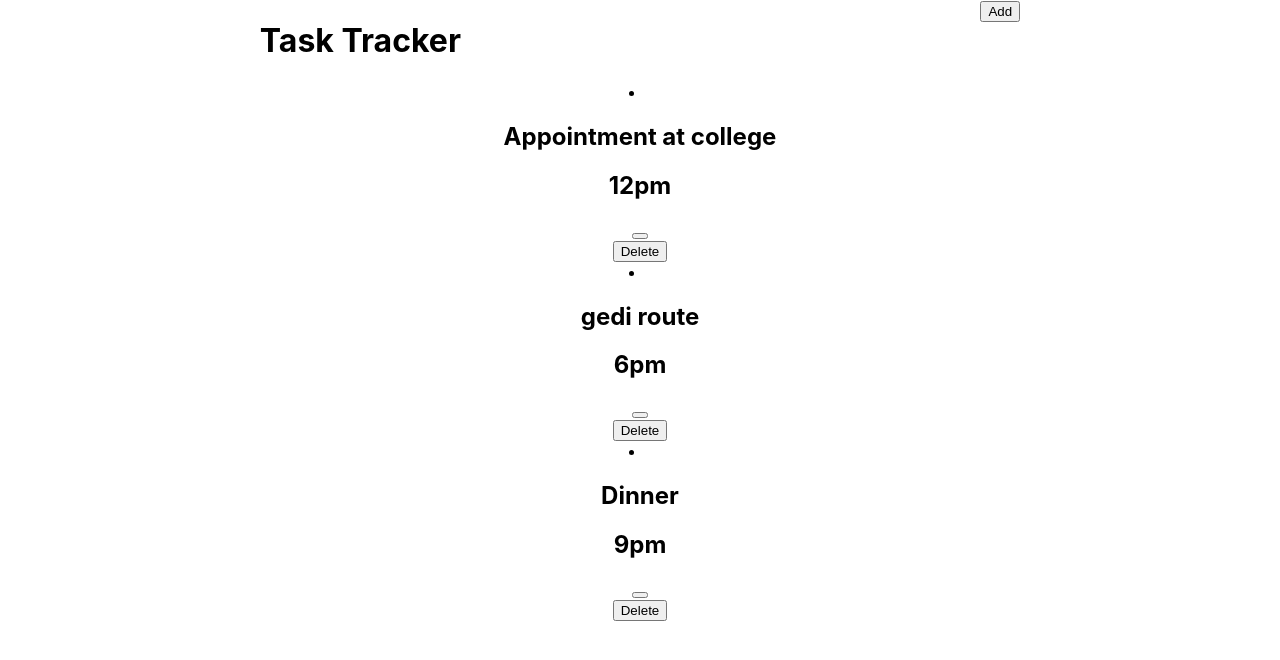
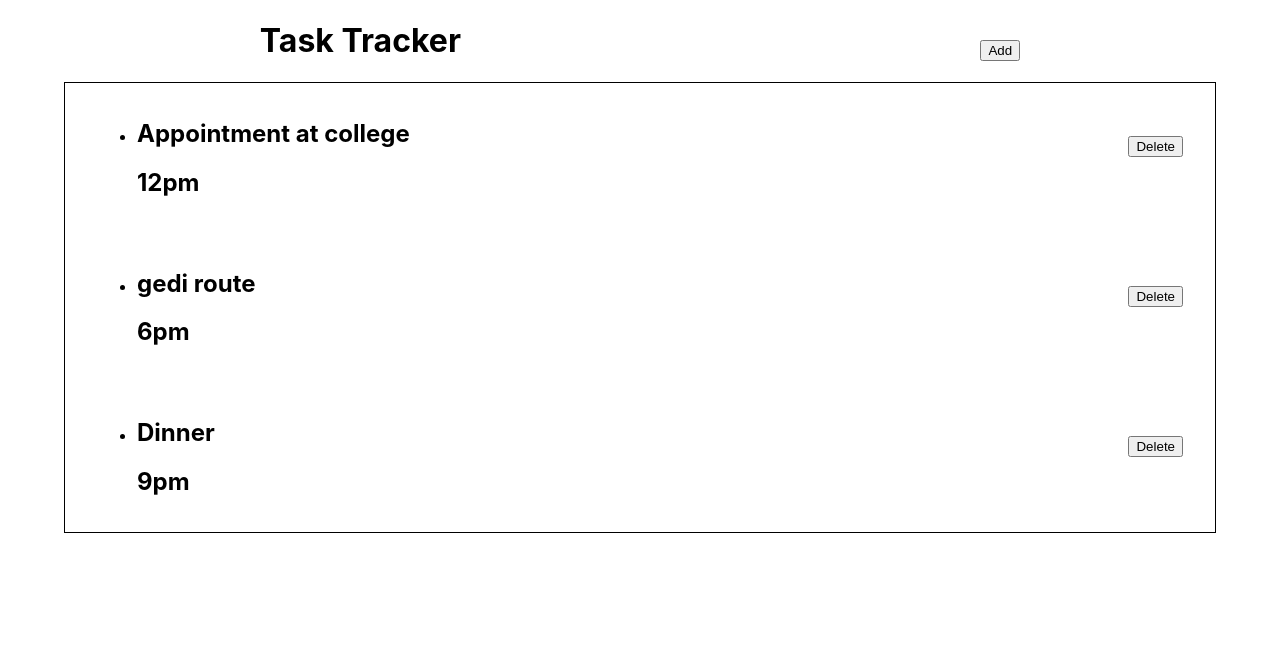
Before and after one commit to mohitjangir17/traversymediabasics, a React (Create React App) app: page / in a window 1280 px wide. Shown: the top 660 px of the page. Built offline with nearby package versions, Linux system fonts and the light colour scheme.

Commit message:
some styling

```diff
--- a/src/App.css
+++ b/src/App.css
@@ -1,10 +1,5 @@
 .App {
   text-align: center;
-}
-
-.App-logo {
-  height: 40vmin;
-  pointer-events: none;
 }
 
 @media (prefers-reduced-motion: no-preference) {
@@ -18,26 +13,13 @@
   justify-content: space-around;
 }
 
-.App-header {
-  background-color: #282c34;
-  min-height: 100vh;
+.Tasks {
+  border: 1px solid black;
+  margin: 0 4em;
+}
+.Task {
+  text-align: left;
   display: flex;
-  flex-direction: column;
-  align-items: center;
-  justify-content: center;
-  font-size: calc(10px + 2vmin);
-  color: white;
+  justify-content: space-between;
+  margin: 0 2em;
 }
-
-.App-link {
-  color: #61dafb;
-}
-
-@keyframes App-logo-spin {
-  from {
-    transform: rotate(0deg);
-  }
-  to {
-    transform: rotate(360deg);
-  }
-}
--- a/src/App.js
+++ b/src/App.js
@@ -23,13 +23,18 @@ function App() {
   ]);
 
   const deleteTask = (id) => {
-    console.log("delete", id);
+    setTasks(tasks.filter((task) => task.id !== id));
+    console.log("deleted");
   };
 
   return (
     <div className="App">
       <Header />
-      <Tasks tasks={tasks} onDelete={deleteTask} />
+      {tasks.length > 0 ? (
+        <Tasks tasks={tasks} onDelete={deleteTask} />
+      ) : (
+        <h1>No Tasks Available</h1>
+      )}
     </div>
   );
 }
--- a/src/Button.js
+++ b/src/Button.js
@@ -1,9 +1,11 @@
 import "./App.css";
 
-function Button({ text, onClick }) {
+function Button({ text, onClick, style }) {
   return (
     <div className="Button">
-      <button onClick={onClick}>{text}</button>
+      <button style={style} onClick={onClick}>
+        {text}
+      </button>
     </div>
   );
 }
--- a/src/Header.js
+++ b/src/Header.js
@@ -5,9 +5,11 @@ function Header() {
   return (
     <div className="Header">
       <h1>Task Tracker</h1>
-      <Button text="Add" />
+      <Button style={style} text="Add" />
     </div>
   );
 }
-
+var style = {
+  marginTop: "3em",
+};
 export default Header;
--- a/src/Task.js
+++ b/src/Task.js
@@ -2,17 +2,21 @@ import "./App.css";
 import Button from "./Button";
 
 function Task({ task, onDelete }) {
-  const onDeletee = () => {
-    console.log("delete");
-  };
   return (
     <div className="Task">
-      <h2>{task.task}</h2>
-      <h2>{task.time}</h2>
-      <button onClick={onDeletee}></button>
-      <Button onClick={onDelete} text="Delete" />
+      <ul>
+        <li>
+          <h2>{task.task}</h2>
+          <h2>{task.time}</h2>
+        </li>
+      </ul>
+      <div>
+        <Button style={style} onClick={onDelete} text="Delete" />
+      </div>
     </div>
   );
 }
-
+var style = {
+  marginTop: "4em",
+};
 export default Task;
--- a/src/Tasks.js
+++ b/src/Tasks.js
@@ -5,9 +5,7 @@ function Tasks({ tasks, onDelete }) {
   return (
     <div className="Tasks">
       {tasks.map((task) => (
-        <li key={task.id}>
-          <Task task={task} onDelete={onDelete} />
-        </li>
+        <Task task={task} onDelete={onDelete} />
       ))}
     </div>
   );
```
